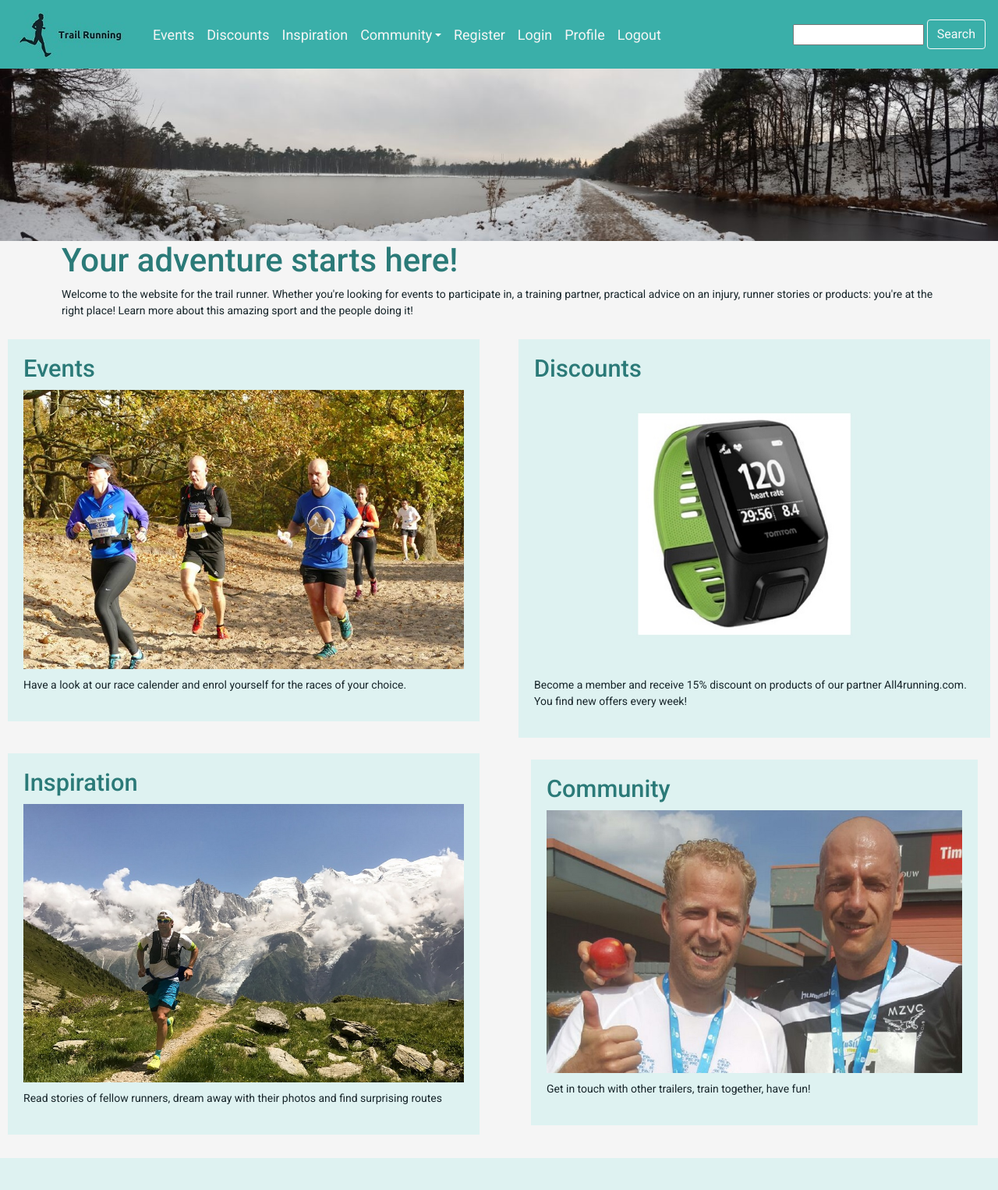
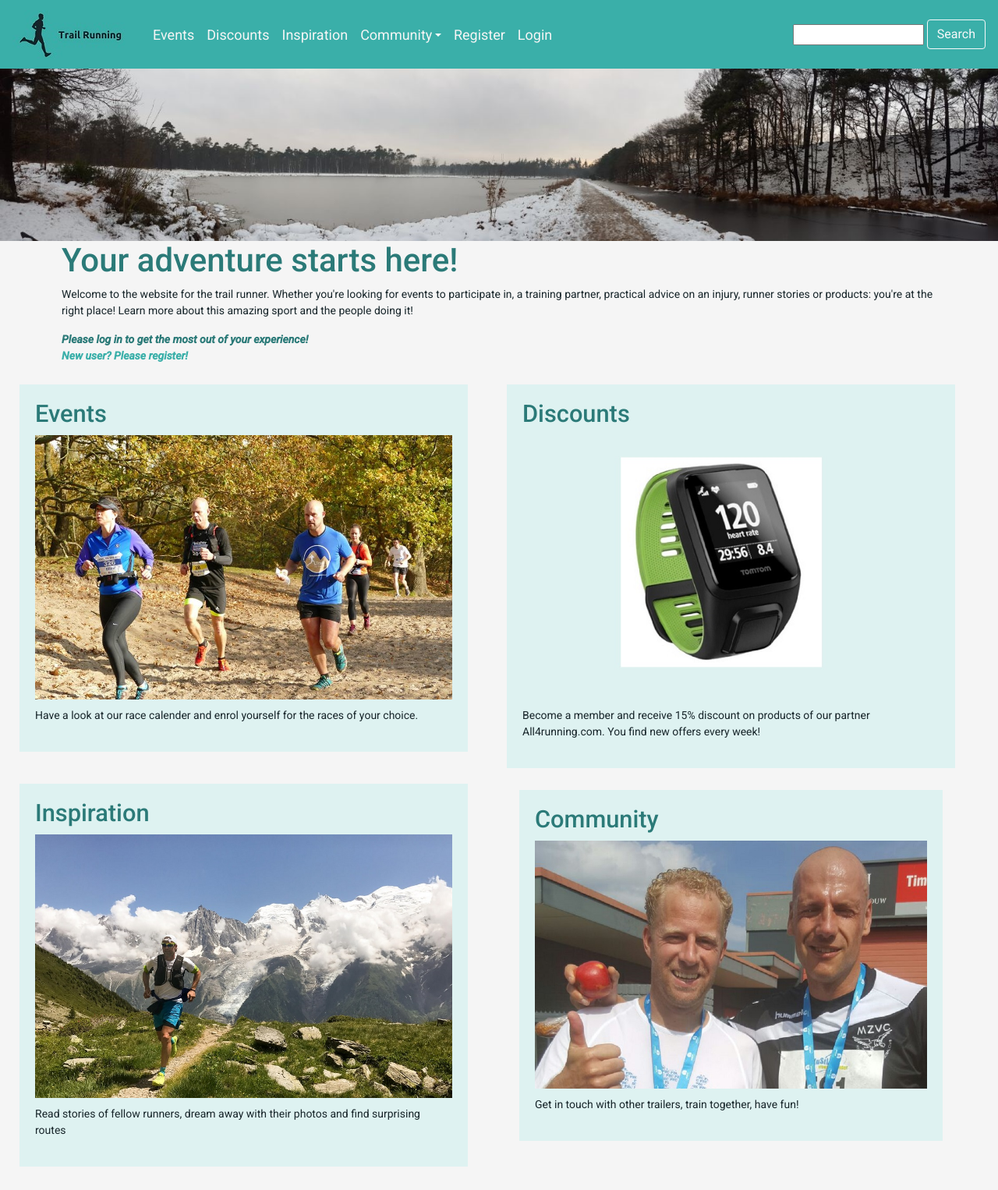
Before and after one commit to RikDuijm/trail-running, a Django app: page /home/ in a window 1280 px wide. Shown: the whole page at 78% size. Before the commit the page ends 1485 px from the top, so only its background shows below. Run offline with Django 3.2, Linux system fonts and the light colour scheme; some libraries are stand-ins or nearby versions.

Commit message:
created login functionality

```diff
--- a/accounts/urls.py
+++ b/accounts/urls.py
@@ -1,6 +1,7 @@
 from django.conf.urls import url, include
-from accounts.views import logout
+from accounts.views import logout, login
 
 urlpatterns = [
-url(r'^accounts/logout/$', logout, name="logout")
+url(r'^accounts/logout/$', logout, name="logout"),
+url(r'^accounts/login/$', login, name="login"),
 ]
--- a/django_trailrunning/settings.py
+++ b/django_trailrunning/settings.py
@@ -139,3 +139,5 @@ MEDIA_ROOT = os.path.join(BASE_DIR, 'media')
 
 STATIC_URL = '/static/'
 STATICFILES_DIRS = (os.path.join(BASE_DIR, 'static'), )
+
+MESSAGE_STORAGE = "django.contrib.messages.storage.session.SessionStorage"
--- a/django_trailrunning/urls.py
+++ b/django_trailrunning/urls.py
@@ -19,7 +19,6 @@ from django.views.generic import RedirectView
 from django.views.static import serve
 from .settings import MEDIA_ROOT
 
-
 urlpatterns = [
     url(r'^admin/', admin.site.urls),
     url(r'^$', RedirectView.as_view(url='home/')),
--- a/home/templates/index.html
+++ b/home/templates/index.html
@@ -3,7 +3,7 @@
 {% block content %}
 
     <section >
-        <article class="row ">
+        <article class="row col-12">
             <div class="col-md-6">
                 <div class="feature">
                     <h2>Events</h2>
@@ -37,5 +37,6 @@
                 </div>
                 </a>
             </div>
-
+        </article>
+    </section>
 {% endblock %}
--- a/static/css/custom.css
+++ b/static/css/custom.css
@@ -81,3 +81,11 @@ h3 {
     h3 {
         font-size: 1.8em;
     }
+
+.login-message  {
+  color: #2B7A78;
+}
+
+.register-message {
+    color: #3AAFA9;
+}
--- a/templates/base.html
+++ b/templates/base.html
@@ -40,19 +40,22 @@
                             </div>
                         </li>
 
-
-                        <li class="nav-item active">
-                            <a class="nav-link" href="{#}"><span class="menu-item">Register</span></a>
-                        </li>
-                        <li class="nav-item active">
-                            <a class="nav-link" href="{#}"><span class="menu-item">Login</span></a>
-                        </li>
+                        {% if user.is_authenticated %}
                         <li class="nav-item active">
                             <a class="nav-link" href="{#}"><span class="menu-item">Profile</span></a>
                         </li>
                         <li class="nav-item active">
                             <a class="nav-link" href="{% url 'logout' %}"><span class="menu-item">Logout</span></a>
                         </li>
+                        {% else %}
+                        <li class="nav-item active">
+                            <a class="nav-link" href="{#}"><span class="menu-item">Register</span></a>
+                        </li>
+                        <li class="nav-item active">
+                            <a class="nav-link" href="{% url 'login' %}"><span class="menu-item">Login</span></a>
+                        </li>
+                        {% endif %}
+
 
 
                         </ul>
@@ -69,14 +72,27 @@
                             <h1>Your adventure starts here!</h1>
                             <p>Welcome to the website for the trail runner. Whether you're looking for events to participate in, a training partner, practical advice on an injury, runner stories or products: you're at the right place! Learn more about this amazing sport and the people doing it!</p>
                             </div>
+                            <hr>
+                            <div class="col-12 class="login-message>
+                                <p class="login-message"><strong><em>
+                                {% if user.is_authenticated %}
+                                You've succesfully logged in.
+                                {% else %}
+                                    {% if messages %}
+                                        {% for message in messages %} {{ message }} <br><br>{% endfor %}
+                                    {% endif %}
+                                <a href="{% url 'login' %}" class="login-message">Please log in to get the most out of your experience!</a><br>
+                                <spam class="register-message">New user? Please register!</a>
+                                {% endif %}
+                                </em></strong></p>
+                            </div>
+                            <hr>
                         </article>
-
 
                             <!--specific content of subpages entries-->
                             {% block content %}
                             {% endblock %}
                             <!--specific content of subpages entries-->
-
 
                 <footer id="footer">
 
```
Also changed, not shown: accounts/forms.py (added, +7 -0 lines), accounts/templates/login.html (added, +14 -0 lines), accounts/views.py (+21 -1 lines).
